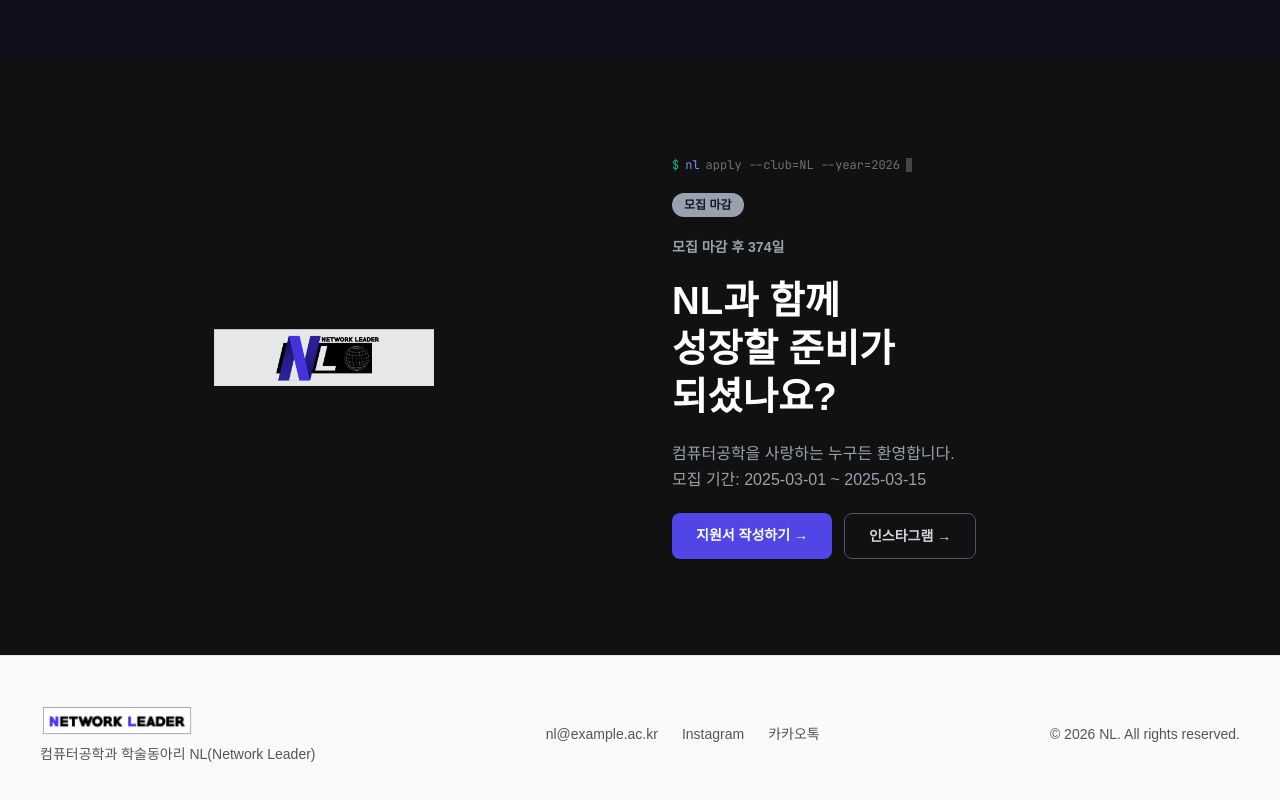
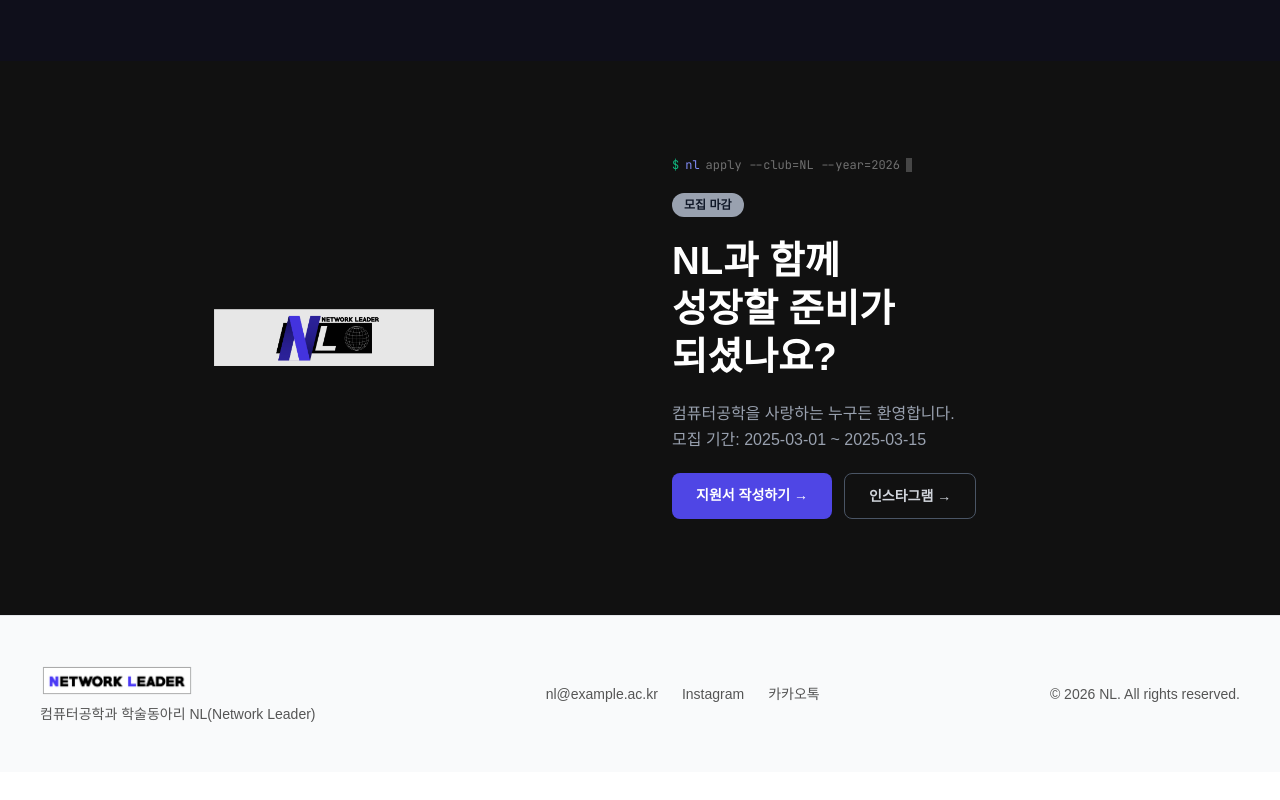
Before and after one commit to enderpawar/NL_Homepage, a React (Vite) app: page / in a window 1280 px wide. Shown: the part 3069-3869 px from the top of the page. After the commit the page ends 3841 px from the top, so only its background shows below. Built offline with nearby package versions, Linux system fonts and the light colour scheme; a web font is replaced by a local one.

Commit message:
Revert "feat: add countdown functionality for recruitment status"
This reverts commit b6d6da6d7e80fe6d393152093150e06bdbb64f98.

```diff
--- a/src/components/JoinSection.tsx
+++ b/src/components/JoinSection.tsx
@@ -1,8 +1,7 @@
-import { RECRUIT, LINKS, getRecruitStatus, getRecruitCountdown } from '../data/config';
+import { RECRUIT, LINKS, getRecruitStatus } from '../data/config';
 
 export default function JoinSection() {
   const recruit = getRecruitStatus();
-  const countdown = getRecruitCountdown();
 
   return (
     <section id="join" className="bg-[#111111] py-16 tablet:py-20 lg:py-24 px-4 tablet:px-6 lg:px-6">
@@ -26,7 +25,6 @@ export default function JoinSection() {
           <span className={`inline-block text-xs font-bold px-3 py-1 rounded-full w-fit shrink-0 ${recruit.badge}`}>
             {recruit.label}
           </span>
-          <p className={`text-sm font-semibold ${countdown.tone}`}>{countdown.text}</p>
           <h2
             className="font-black text-white leading-tight"
             style={{ fontSize: 'clamp(1.8rem, 3vw, 2.5rem)' }}
--- a/src/data/config.ts
+++ b/src/data/config.ts
@@ -13,45 +13,13 @@ export const RECRUIT = {
   end:   '2025-03-15',
 };
 
-const DAY_MS = 24 * 60 * 60 * 1000;
-
-function parseRecruitDate(value: string, endOfDay = false) {
-  const [year, month, day] = value.split('-').map(Number);
-  return endOfDay
-    ? new Date(year, month - 1, day, 23, 59, 59, 999)
-    : new Date(year, month - 1, day, 0, 0, 0, 0);
-}
-
-function toStartOfDay(date: Date) {
-  return new Date(date.getFullYear(), date.getMonth(), date.getDate());
-}
-
 export function getRecruitStatus() {
-  const now = new Date();
-  const start = parseRecruitDate(RECRUIT.start);
-  const end = parseRecruitDate(RECRUIT.end, true);
+  const now   = new Date();
+  const start = new Date(RECRUIT.start);
+  const end   = new Date(RECRUIT.end);
   if (now < start) return { label: '모집 예정', badge: 'bg-yellow-400 text-yellow-900' };
   if (now <= end)  return { label: '모집 중',   badge: 'bg-green-400 text-green-900'  };
   return              { label: '모집 마감', badge: 'bg-gray-400 text-gray-900'    };
-}
-
-export function getRecruitCountdown() {
-  const today = toStartOfDay(new Date());
-  const start = parseRecruitDate(RECRUIT.start);
-  const end = parseRecruitDate(RECRUIT.end);
-
-  if (today < start) {
-    const days = Math.round((start.getTime() - today.getTime()) / DAY_MS);
-    return { text: `모집 시작까지 D-${days}`, tone: 'text-yellow-300' };
-  }
-
-  if (today <= end) {
-    const days = Math.round((end.getTime() - today.getTime()) / DAY_MS);
-    return { text: `모집 마감까지 D-${days}`, tone: 'text-green-300' };
-  }
-
-  const days = Math.round((today.getTime() - end.getTime()) / DAY_MS);
-  return { text: `모집 마감 후 ${days}일`, tone: 'text-gray-400' };
 }
 
 export const ANNOUNCEMENT = {
```
